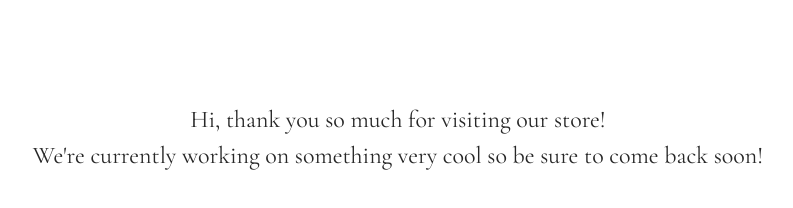
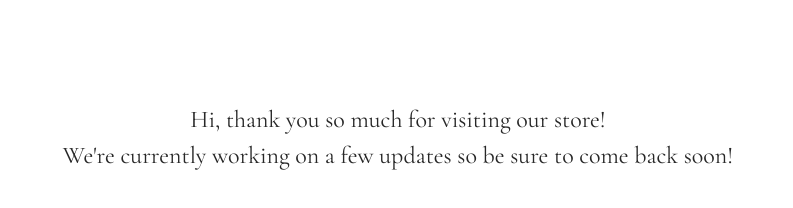
Before and after one commit to tasmto/amanda-jayne-construction, a plain HTML site: page index.html in a window 1280 px wide. Shown: the part 206-414 px from the top of the page, without its empty margins (242-1035 px from the left). Drawn offline with nearby package versions, Linux system fonts and the light colour scheme; a script that the page names is missing.

Commit message:
a few...

```diff
--- a/index.html
+++ b/index.html
@@ -46,7 +46,7 @@
 <body>
 
     <div id="main">
-        <p>Hi, thank you so much for visiting our store!<br>We're currently working on something very cool so be sure to come back soon!<br></br></p>
+        <p>Hi, thank you so much for visiting our store!<br>We're currently working on a few updates so be sure to come back soon!<br></br></p>
         <p ><a class="flex" href="https://www.instagram.com/amandajaynecandles/"><strong>If you have any questions or queries check out our Instagram</strong><img src="./images/ig-icon.png" alt=""></a></p>
     </div>
 
```
